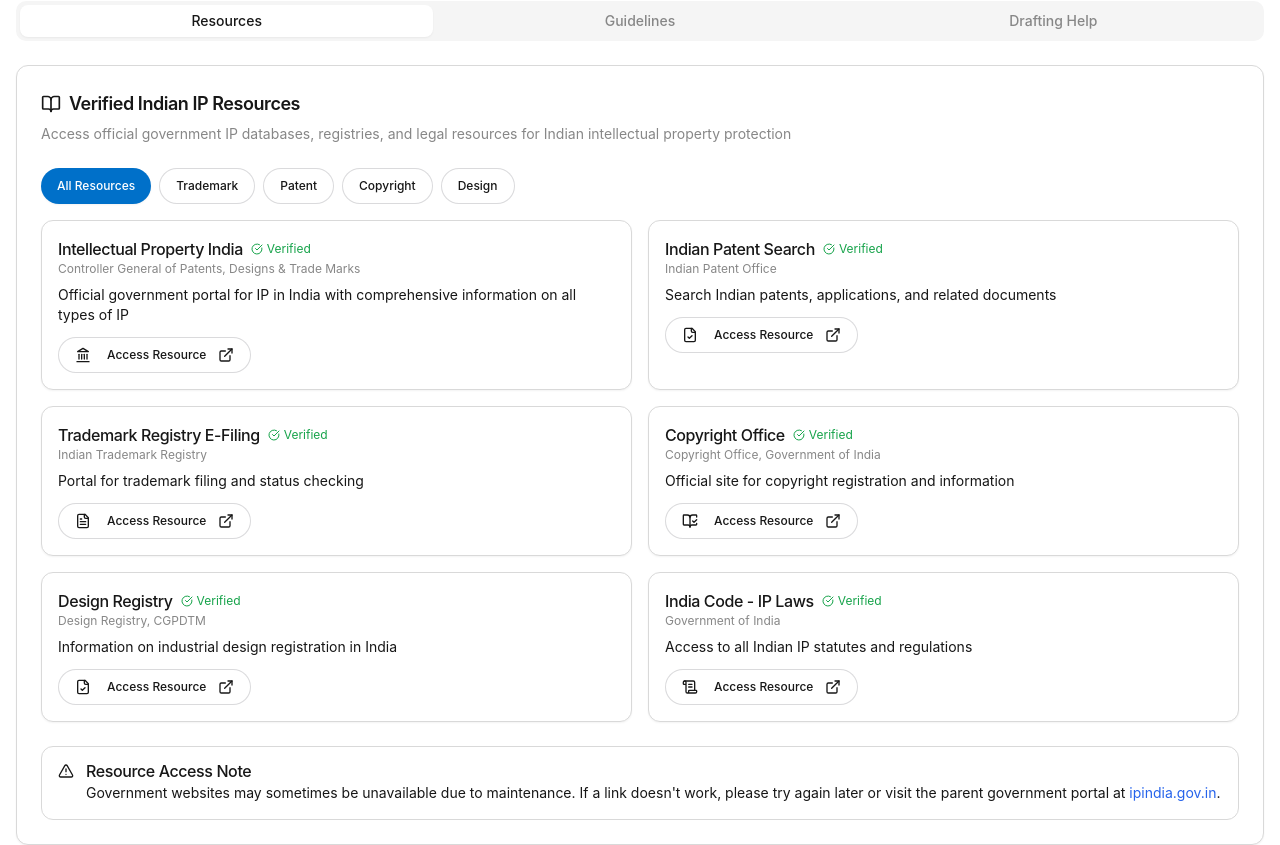
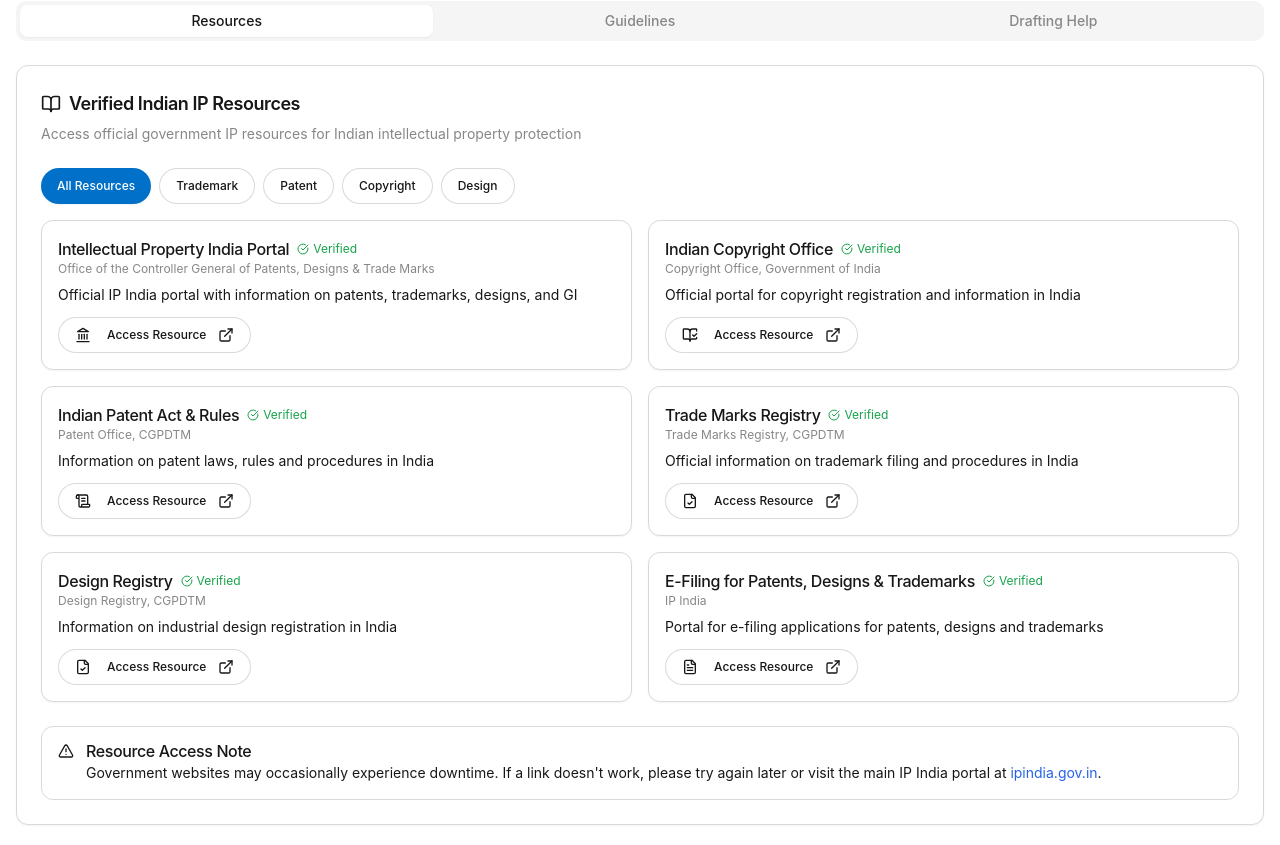
Before and after one commit to manmeet-sys/vakil-gpt, a React (Vite) app: page /ip-protection in a window 1280 px wide. Shown: the part 720-1565 px from the top of the page. Built offline with nearby package versions, Linux system fonts and the light colour scheme.

Commit message:
Fix: Broken IP resource links
Fix broken links to IP resources.

```diff
--- a/src/components/EnhancedIPProtectionTool.tsx
+++ b/src/components/EnhancedIPProtectionTool.tsx
@@ -44,39 +44,39 @@ const EnhancedIPProtectionTool = () => {
   // Only include verified and working government resources
   const verifiedIndianIPResources: IPResource[] = [
     {
-      title: "Intellectual Property India",
+      title: "Intellectual Property India Portal",
       url: "https://ipindia.gov.in/",
-      description: "Official government portal for IP in India with comprehensive information on all types of IP",
+      description: "Official IP India portal with information on patents, trademarks, designs, and GI",
       icon: <Landmark className="h-4 w-4 mr-2" />,
-      organization: "Controller General of Patents, Designs & Trade Marks",
+      organization: "Office of the Controller General of Patents, Designs & Trade Marks",
       category: "general",
       isVerified: true
     },
     {
-      title: "Indian Patent Search",
-      url: "https://ipindiaservices.gov.in/publicsearch",
-      description: "Search Indian patents, applications, and related documents",
-      icon: <FileCheck className="h-4 w-4 mr-2" />,
-      organization: "Indian Patent Office",
+      title: "Indian Copyright Office",
+      url: "https://copyright.gov.in/",
+      description: "Official portal for copyright registration and information in India",
+      icon: <BookOpenCheck className="h-4 w-4 mr-2" />,
+      organization: "Copyright Office, Government of India",
+      category: "copyright",
+      isVerified: true
+    },
+    {
+      title: "Indian Patent Act & Rules",
+      url: "https://ipindia.gov.in/patents.htm",
+      description: "Information on patent laws, rules and procedures in India",
+      icon: <ScrollText className="h-4 w-4 mr-2" />,
+      organization: "Patent Office, CGPDTM",
       category: "patent",
       isVerified: true
     },
     {
-      title: "Trademark Registry E-Filing",
-      url: "https://ipindiaonline.gov.in/trademarkefiling/user/frmlogin.aspx",
-      description: "Portal for trademark filing and status checking",
-      icon: <FileText className="h-4 w-4 mr-2" />,
-      organization: "Indian Trademark Registry",
+      title: "Trade Marks Registry",
+      url: "https://ipindia.gov.in/trade-marks.htm",
+      description: "Official information on trademark filing and procedures in India",
+      icon: <FileCheck className="h-4 w-4 mr-2" />,
+      organization: "Trade Marks Registry, CGPDTM",
       category: "trademark",
-      isVerified: true
-    },
-    {
-      title: "Copyright Office",
-      url: "https://copyright.gov.in/",
-      description: "Official site for copyright registration and information",
-      icon: <BookOpenCheck className="h-4 w-4 mr-2" />,
-      organization: "Copyright Office, Government of India",
-      category: "copyright",
       isVerified: true
     },
     {
@@ -89,11 +89,11 @@ const EnhancedIPProtectionTool = () => {
       isVerified: true
     },
     {
-      title: "India Code - IP Laws",
-      url: "https://www.indiacode.nic.in/",
-      description: "Access to all Indian IP statutes and regulations",
-      icon: <ScrollText className="h-4 w-4 mr-2" />,
-      organization: "Government of India",
+      title: "E-Filing for Patents, Designs & Trademarks",
+      url: "https://ipindiaonline.gov.in/",
+      description: "Portal for e-filing applications for patents, designs and trademarks",
+      icon: <FileText className="h-4 w-4 mr-2" />,
+      organization: "IP India",
       category: "general",
       isVerified: true
     }
@@ -202,7 +202,7 @@ const EnhancedIPProtectionTool = () => {
                 Verified Indian IP Resources
               </CardTitle>
               <CardDescription>
-                Access official government IP databases, registries, and legal resources for Indian intellectual property protection
+                Access official government IP resources for Indian intellectual property protection
               </CardDescription>
             </CardHeader>
             <CardContent>
@@ -281,7 +281,7 @@ const EnhancedIPProtectionTool = () => {
                 <AlertTriangle className="h-4 w-4" />
                 <AlertTitle>Resource Access Note</AlertTitle>
                 <AlertDescription>
-                  Government websites may sometimes be unavailable due to maintenance. If a link doesn't work, please try again later or visit the parent government portal at <a href="https://ipindia.gov.in" target="_blank" rel="noopener noreferrer" className="text-blue-600 hover:underline">ipindia.gov.in</a>.
+                  Government websites may occasionally experience downtime. If a link doesn't work, please try again later or visit the main IP India portal at <a href="https://ipindia.gov.in" target="_blank" rel="noopener noreferrer" className="text-blue-600 hover:underline">ipindia.gov.in</a>.
                 </AlertDescription>
               </Alert>
             </CardContent>
@@ -415,10 +415,6 @@ const EnhancedIPProtectionTool = () => {
                   <li className="flex items-start">
                     <CheckCircle className="h-4 w-4 text-green-600 mr-2 mt-0.5" />
                     <span>Monitor Indian IP journals regularly for potential conflicting applications</span>
-                  </li>
-                  <li className="flex items-start">
-                    <CheckCircle className="h-4 w-4 text-green-600 mr-2 mt-0.5" />
-                    <span>Consider customs recordation to prevent import/export of infringing goods</span>
                   </li>
                 </ul>
               </div>
```
